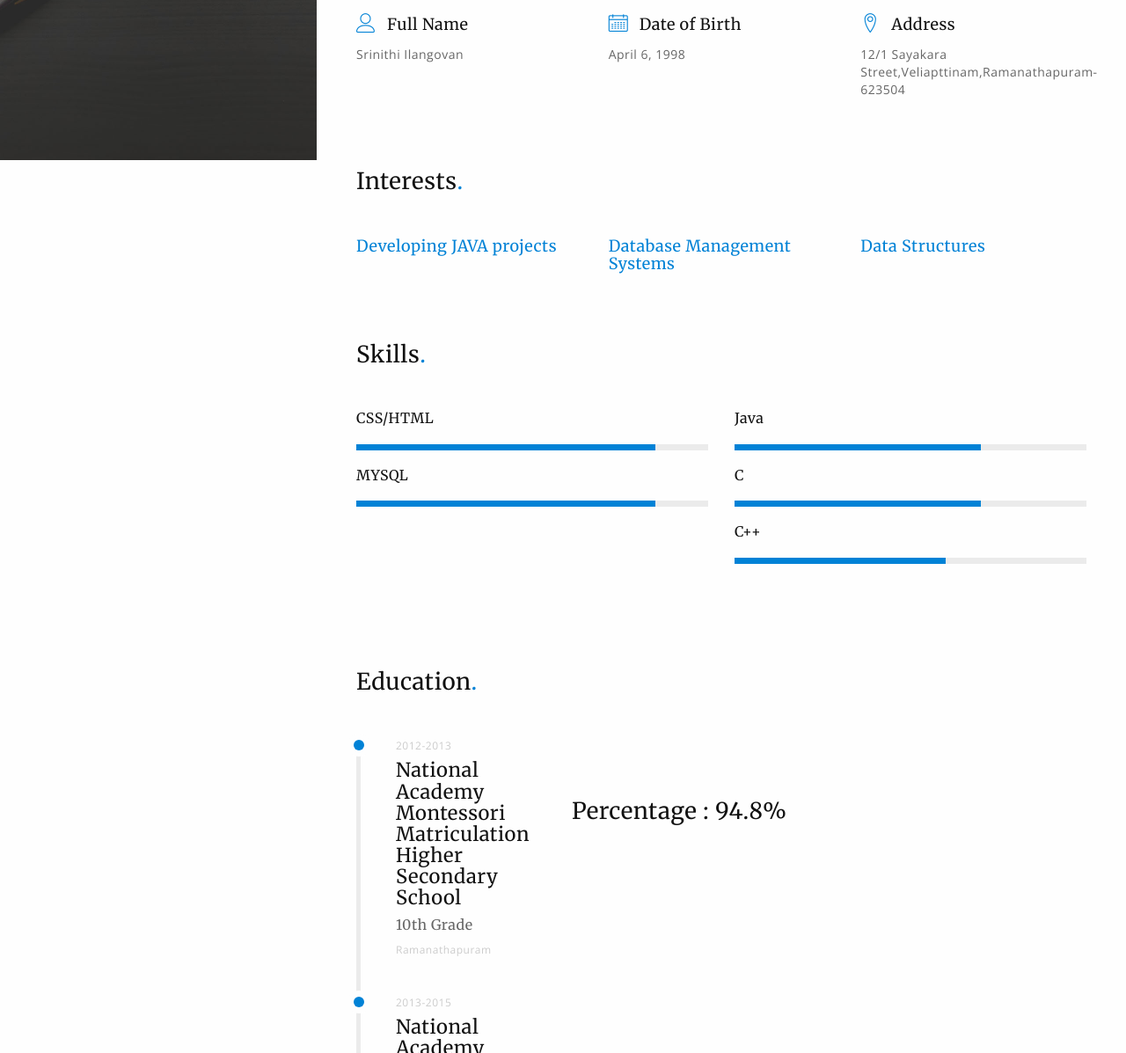
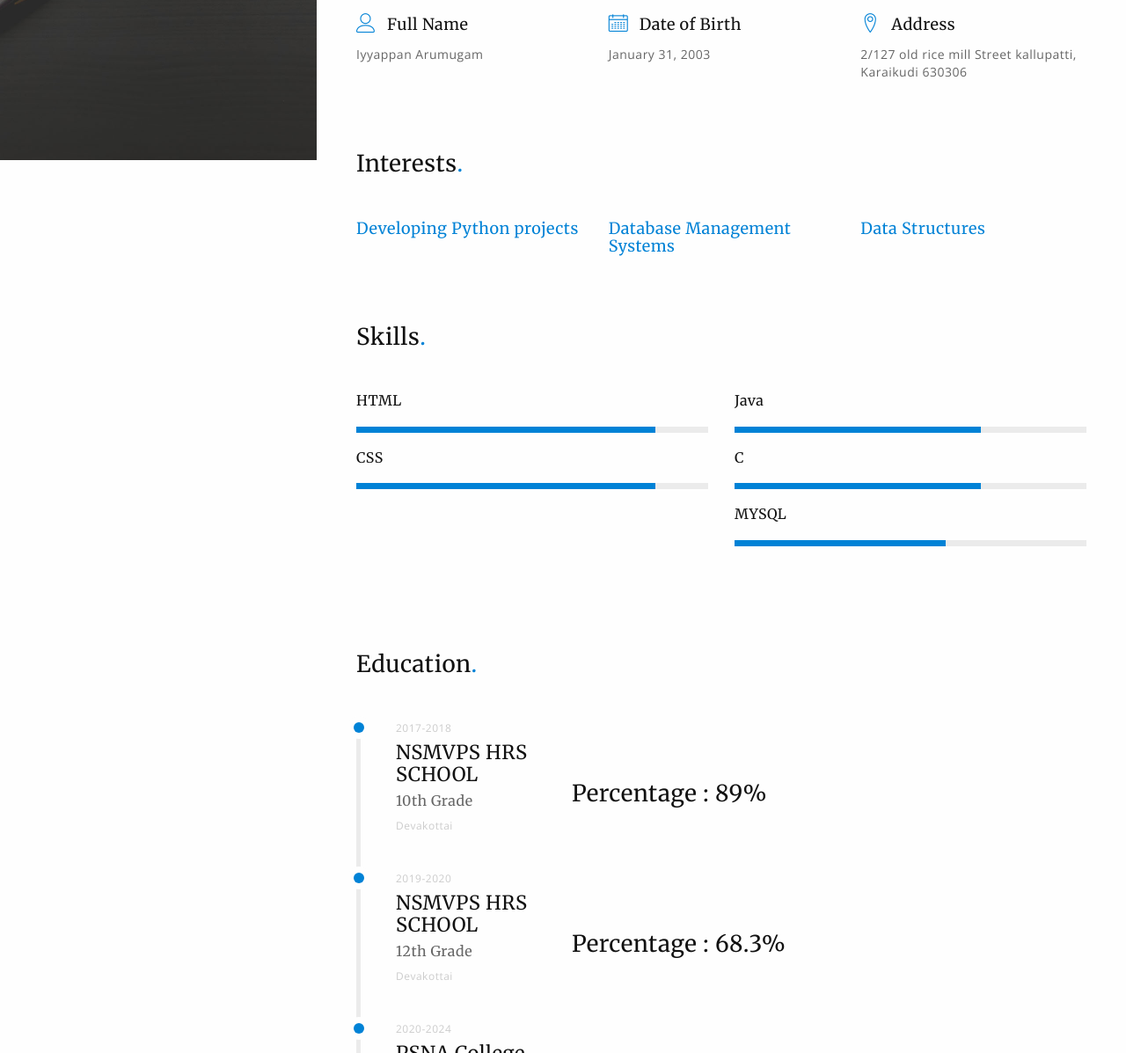
Before and after one commit to Srighosal/srinithii, a plain HTML site: page index.html in a window 1280 px wide. Shown: the part 618-1815 px from the top of the page at 88% size. Drawn offline with nearby package versions, Linux system fonts and the light colour scheme.

Commit message:
Update index.html

```diff
--- a/index.html
+++ b/index.html
@@ -77,8 +77,8 @@
         <a href="#menu-toggle" id="menu-toggle"><i class="lnr lnr-menu"></i></a>
         <header id="home">
             <div class="header-content">
-                <h2>Hello<span class="text-primary">.</span> I am <span class="text-primary">Srinithi I</span></h2>
-                <h5>Intern</h5>
+                <h2>Hello<span class="text-primary">,</span> I am <span class="text-primary">Iyyappan A</span></h2>
+                <h5>Student</h5>
                 <p>I am an undergraduate Information Technology student. My career objective is to accelerate my learning curve by working in a professional work driven firm where I can apply my knowledge and skills while fulfilling the goals of the organization.</p>
             </div>
         </header>
@@ -98,7 +98,7 @@
                             </div>
                             <h5>Full Name</h5>
                         </div>
-                        <p>Srinithi Ilangovan</p>
+                        <p>Iyyappan Arumugam</p>
                       </div><!-- / feature -->
 
                       <div class="col-md-4 feature-left space-bottom">
@@ -108,7 +108,7 @@
                             </div>
                             <h5>Date of Birth</h5>
                         </div>
-                        <p>April 6, 1998</p>
+                        <p>January 31, 2003</p>
                       </div><!-- / feature -->
 
                       <div class="col-md-4 feature-left space-bottom">
@@ -118,7 +118,7 @@
                             </div>
                             <h5>Address</h5>
                         </div>
-                        <p>12/1 Sayakara Street,Veliapttinam,Ramanathapuram-623504</p>
+                        <p>2/127 old  rice mill Street kallupatti, Karaikudi 630306</p>
                       </div><!-- / feature -->
 
                 </div><!-- / row -->
@@ -131,7 +131,7 @@
                 <div class="row">
                     <div class="col-md-4">
                         <div class="award">
-                            <h5 class="text-primary">Developing JAVA projects</h5>
+                            <h5 class="text-primary">Developing Python projects</h5>
 
                         </div>
                     </div><!-- / award -->
@@ -164,12 +164,12 @@
                     <div class="row">
                         <!-- progress-bars left -->
                         <div class="col-sm-6">
-                            <h6 class="progress-title">CSS/HTML</h6>
+                            <h6 class="progress-title">HTML</h6>
                             <div class="progress">
                                 <div class="progress-bar progress-bar-primary animated fadeInLeft" role="progressbar" aria-valuenow="85" aria-valuemin="0" aria-valuemax="100" style="width: 85%">
                                 </div>
                             </div><!-- / progress -->
-                            <h6 class="progress-title">MYSQL</h6>
+                            <h6 class="progress-title">CSS</h6>
                             <div class="progress">
                                 <div class="progress-bar progress-bar-primary animated fadeInLeft" role="progressbar" aria-valuenow="60" aria-valuemin="0" aria-valuemax="100" style="width: 85%">
                                 </div>
@@ -192,7 +192,7 @@
                             </div><!-- / progress -->
 
 
-                            <h6 class="progress-title">C++</h6>
+                            <h6 class="progress-title">MYSQL</h6>
                             <div class="progress">
                                 <div class="progress-bar progress-bar-primary animated fadeInLeft" role="progressbar" aria-valuenow="60" aria-valuemin="0" aria-valuemax="100" style="width: 60%">
                                 </div>
@@ -218,14 +218,14 @@
                         <div class="timeline-point  off-timeline-point  point-color"></div>
                         <div class="row">
                             <div class="col-md-3 timeline-info">
-                                <p class="timeline-date">2012-2013</p>
-                                <h4 class="timeline-com">National Academy Montessori Matriculation Higher Secondary School</h4>
+                                <p class="timeline-date">2017-2018</p>
+                                <h4 class="timeline-com">NSMVPS HRS SCHOOL</h4>
                                 <h6 class="timeline-role">10th Grade</h6>
-                                <p class="timeline-location">Ramanathapuram</p>
+                                <p class="timeline-location">Devakottai</p>
                             </div><!-- / timeline-info -->
                             <div class="col-md-9 timeline-details">
                                 <p><br><br><br>
-                                <h3>Percentage : 94.8%</h3>
+                                <h3>Percentage : 89%</h3>
                                 </p>
                             </div><!-- / timeline-details -->
                         </div><!-- / row -->
@@ -235,14 +235,14 @@
                         <div class="timeline-point  off-timeline-point  point-color"></div>
                         <div class="row">
                             <div class="col-md-3 timeline-info">
-                                <p class="timeline-date">2013-2015</p>
-                                <h4 class="timeline-com">National Academy Montessori Matriculation Higher Secondary School</h4>
+                                <p class="timeline-date">2019-2020</p>
+                                <h4 class="timeline-com">NSMVPS HRS SCHOOL</h4>
                                 <h6 class="timeline-role">12th Grade</h6>
-                                <p class="timeline-location">Ramanathapuram</p>
+                                <p class="timeline-location">Devakottai</p>
                             </div><!-- / timeline-info -->
                             <div class="col-md-9 timeline-details">
                                 <p><br><br><br>
-                                    <h3>Percentage : 88.25%</h3>
+                                    <h3>Percentage : 68.3%</h3>
                                 </p>
                             </div><!-- / timeline-details -->
                         </div><!-- / row -->
@@ -252,14 +252,14 @@
                         <div class="timeline-point  off-timeline-point  point-color"></div>
                         <div class="row">
                             <div class="col-md-3 timeline-info">
-                                <p class="timeline-date">2015-2019</p>
+                                <p class="timeline-date">2020-2024</p>
                                 <h4 class="timeline-com">PSNA College of Engineering & Technology</h4>
-                                <h6 class="timeline-role">Bachelor of Engineering,Computer Science and Engineering</h6>
+                                <h6 class="timeline-role">Bachelor of Engineering,Computer Science and Business System</h6>
                                 <p class="timeline-location">DINDIGUL</p>
                             </div><!-- / timeline-info -->
                             <div class="col-md-9 timeline-details">
                                 <p><br><br><br>
-                                    <h3>CGPA : &>7.70</h3>
+                                    <h3>CGPA : &8.45</h3>
                                 </p>
                             </div><!-- / timeline-details -->
                         </div><!-- / row -->
@@ -282,10 +282,10 @@
                 <div id="posts-carousel" class="owl-carousel">
                     <div class="blog block carousel-post">
 
-                        <h5>Software Personnel Management Systems</h5>
+                        <h5>vetcare Android application</h5>
                         <p><br>
-                            This application is designed to provide proper management of employees and provide the user with faster access.
-                            <br><b>Java,VisualBasic</b>
+                            This this application is designed to provide an easy and fast away to protect animals from various diseases.
+                            <br><b>Java,XML</b>
                             </p>
 
                     </div><!-- / carousel-post -->
@@ -322,7 +322,7 @@
                                         <i class="lnr lnr-phone"></i>
                                     </div>
                                     <h5>Phone</h5>
-                                    <a href="tel:+918946001899">+918220110035</a>
+                                    <a href="tel:+918220591729">+918220591729</a>
                                 </div><!-- / feature-block -->
                             </div><!-- / col-md-6 feature-left -->
 
@@ -332,7 +332,7 @@
                                         <i class="lnr lnr-envelope"></i>
                                     </div>
                                     <h5>Email</h5>
-                                    <a href="mailto:nandhujan3@gmail.com.com" class="contact-info-text">srinithiilangovan@gmail.com</a>
+                                    <a href="mailto:aiyyappanvenkat@gmail.com" class="contact-info-text">aiyyappanvenkat@gmail.com</a>
                                 </div><!-- / feature-block -->
                             </div><!-- / col-md-6 feature-left -->
                         </div><!-- / row -->
@@ -344,7 +344,7 @@
                                         <i class="lnr lnr-home"></i>
                                     </div>
                                     <h5>Home Address</h5>
-                                    <p>12/1,Sayakara Street,Velipattinam,Ramanathapuram-623504</p>
+                                    <p>2/127 old  rice mill Street kallupatti, Karaikudi 630306</p>
                                 </div><!-- / feature-block -->
                             </div><!-- / col-md-6 feature-left -->
 
@@ -366,8 +366,7 @@
             <div class="container">
 
                     <span class="social pull-right">
-                        <a href="https://www.facebook.com/Nandhini Nans"><i class="fa fa-facebook"></i></a>
-                        <a href="https://www.linkedin.com/in/Nandhini_Mahadevan"><i class="fa fa-linkedin"></i></a>
+                        <a href="https://www.linkedin.com/in/a-iyyappan"><i class="fa fa-linkedin"></i></a>
                     </span>
                 </p>
             </div><!-- / container -->
```
